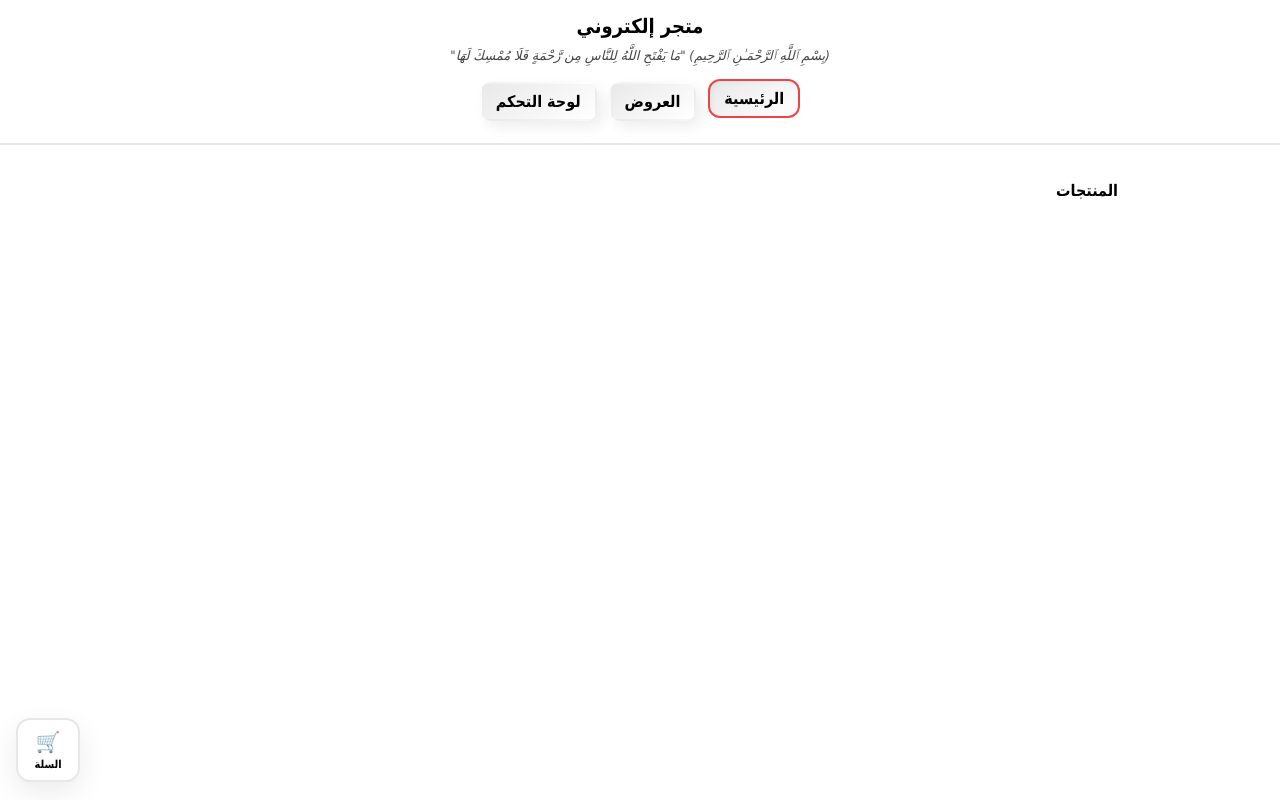
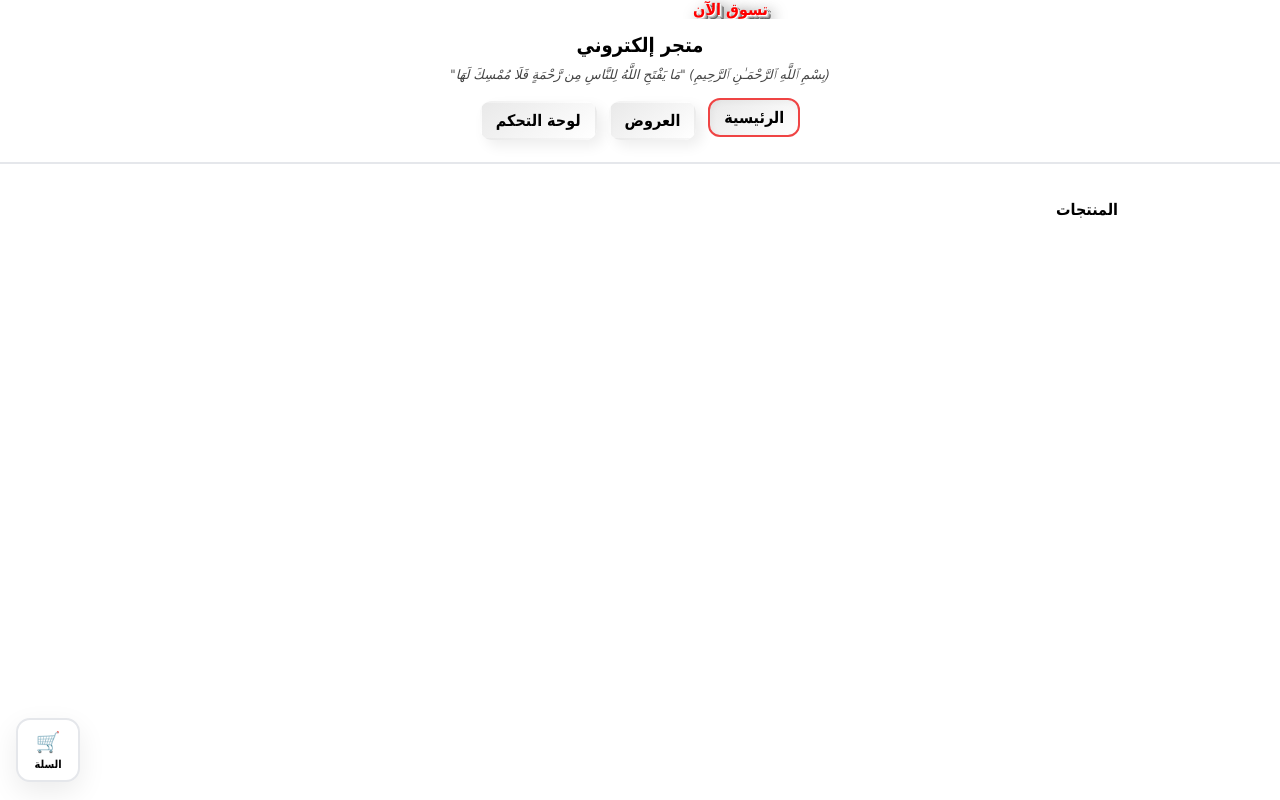
Before and after one commit to Rascovip90/Online-Store, a plain HTML site: page index.html in a window 1280 px wide. Drawn offline with nearby package versions, Linux system fonts and the light colour scheme.

Commit message:
Add files via upload

```diff
--- a/index.html
+++ b/index.html
@@ -3,7 +3,19 @@
 <head>
 <meta charset="utf-8" />
 <meta name="viewport" content="width=device-width,initial-scale=1" />
-<title>متجر إلكتروني - النسخة النهائية</title>
+<span style="
+  position: relative;
+  left: -40%;
+  color: red;
+  font-weight: bold;
+  text-shadow:
+    1px 1px 0 #fff,
+    2px 2px 0 #ccc,
+    3px 3px 0 #999,
+    4px 4px 0 #666,
+    5px 5px 15px #000;">
+  تسوق الآن
+</span>
 <style>
 :root{
   --danger:#ef4444;
@@ -235,6 +247,10 @@ main{padding:12px;max-width:980px;margin:18px auto 120px auto}
   .img-arrow.right{right:8px}
   .mini-card{width:120px;height:82px}
   .cart-modal{width:94%}
+}
+#imgViewer .viewer-bar {
+  position: absolute !important;
+  bottom: -60px !important; /* حرك النص لأسفل */
 }
 </style>
 </head>
@@ -1160,7 +1176,7 @@ async function init(){
 
     text += "───────────────\n";
     text += `*💰 الإجمالي: ${formatCurrency(calculateTotal())} ر.ع*\n\n`;
-    text += "_سيتم التواصل معكم لتأكيد الطلب._\n";
+    text += "شكراً لكم لتواصلكم سوف يتم* التواصل معكم في اقرب وقت لتاكد طلبكم*";
     text += "شكرًا لثقتكم بمتجرنا!";
 
     const url = `https://wa.me/${WHATSAPP_NUMBER.replace('+','')}?text=${encodeURIComponent(text)}`;
```
